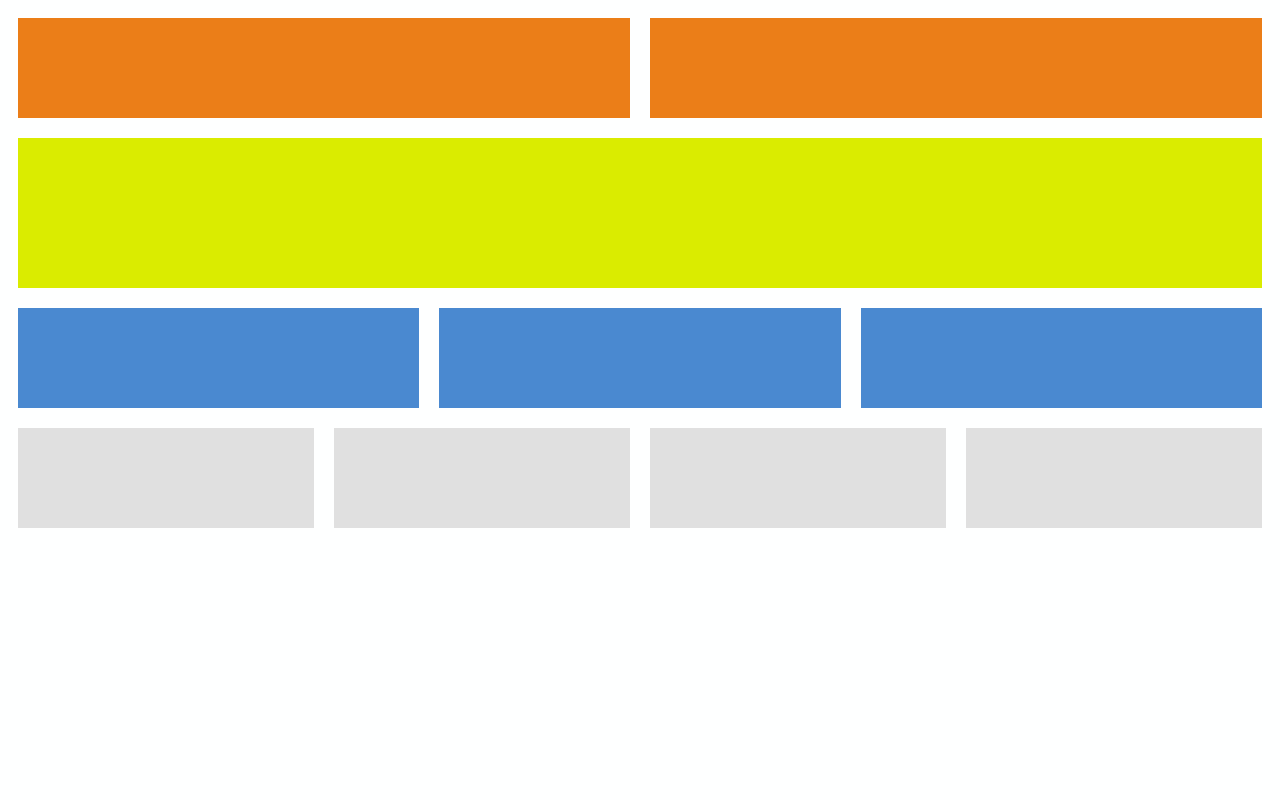
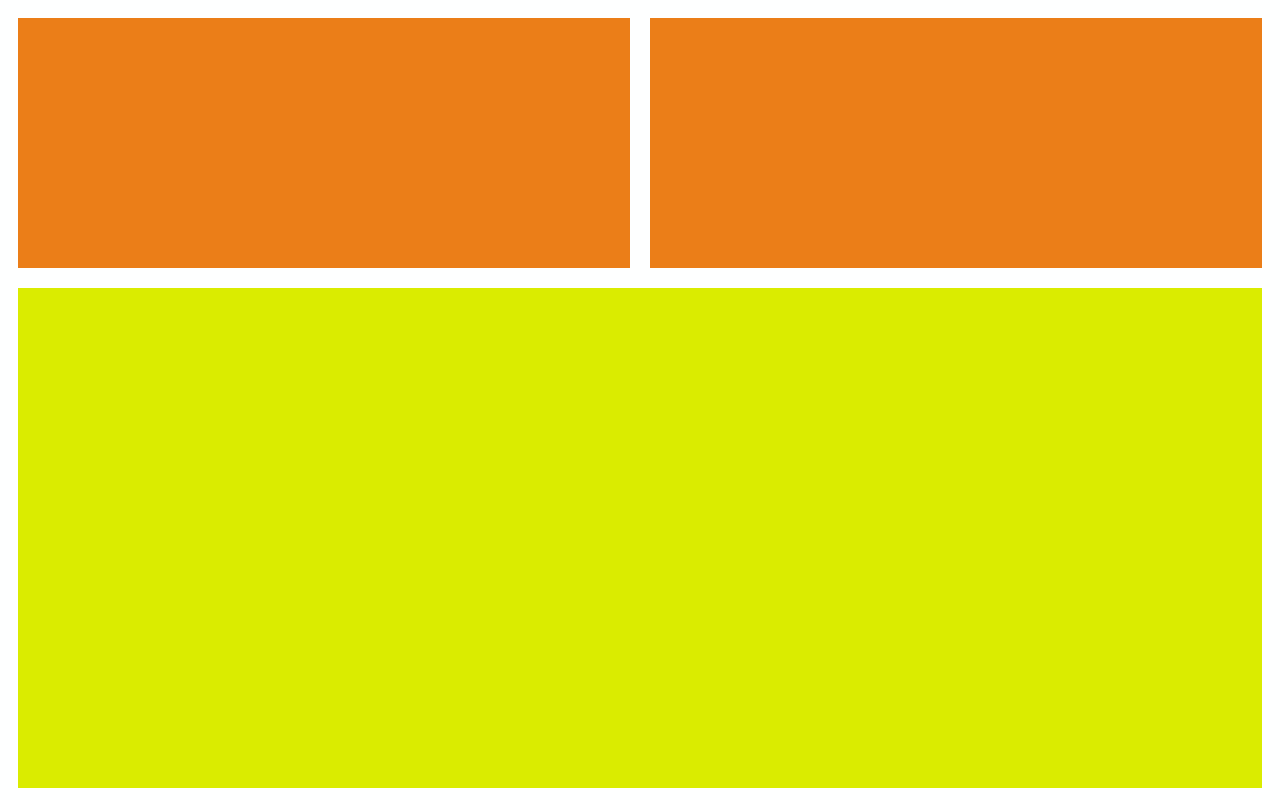
Before and after one commit to Pistachopower/Diseno_Interfaces, a plain HTML site: page Layout_MediaQuery/ejemploLayoutMediaQuery.html in a window 1280 px wide. Shown: the top 800 px of the page. Drawn offline with Linux system fonts and the light colour scheme.

Commit message:
El diseño se ha terminado. Falta ahora ver las medidas exacta de ancho de las cajas

```diff
--- a/Layout_MediaQuery/ejemplo.css
+++ b/Layout_MediaQuery/ejemplo.css
@@ -12,7 +12,7 @@ Los estilos van aquí
 
 
 /*indica anchura minima y maxima*/
-@media (min-width: 100px) and (max-width: 2000px) {
+@media (min-width: 100px) and (max-width: 3000px) {
     body {
         background-color: rgb(254, 255, 255);
 
@@ -30,7 +30,7 @@ Los estilos van aquí
     #caja2 {
 
         background-color: rgb(235, 126, 24);
-        height: 100px;
+        height: 250px;
         flex: 1; /* Esto hace que cada caja ocupe el mismo ancho */
         margin: 10px;
     }
@@ -39,7 +39,7 @@ Los estilos van aquí
 
     #cajaMediana {
         background-color: #daec00; /* Color de la caja mediana */
-        height: 150px; /* Altura de la caja mediana */
+        height: 500px; /* Altura de la caja mediana */
         margin: 10px;
     }
 
@@ -53,7 +53,7 @@ Los estilos van aquí
     #caja5 {
 
         background-color:#4a89d0;
-        height: 100px;
+        height: 250px;
         flex: 1; /* Esto hace que cada caja ocupe el mismo ancho */
         margin: 10px;
     }
@@ -70,7 +70,7 @@ Los estilos van aquí
     {
 
         background-color:#e0e0e0;
-        height: 100px;
+        height: 250px;
         flex: 1; /* Esto hace que cada caja ocupe el mismo ancho */
         margin: 10px;
     }
```
